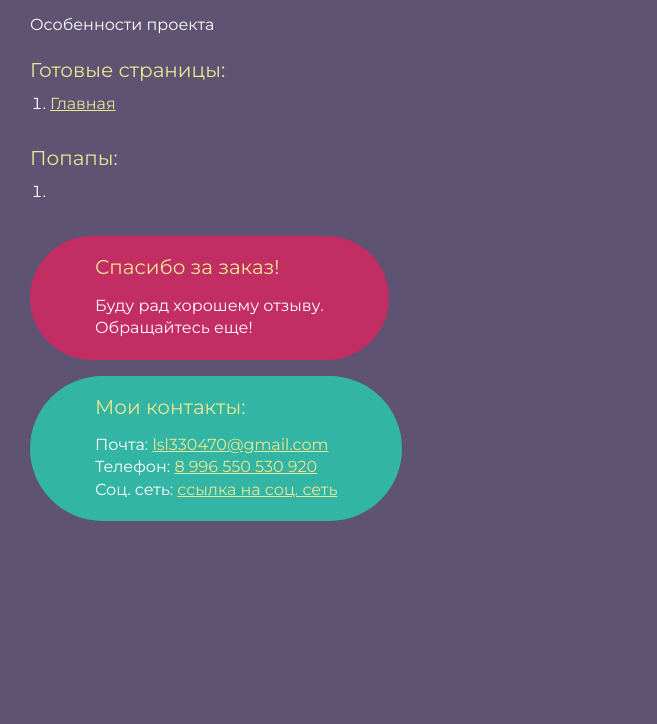
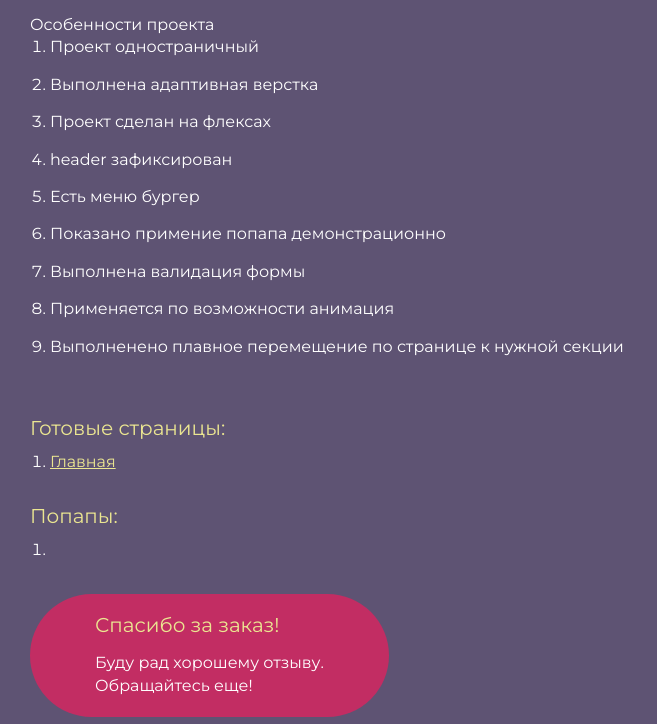
Before and after one commit to SergeiLSL/hotelLanding, a website built with webpack: page src/index.html in a window 1280 px wide. Shown: the part 76-800 px from the top of the page, without its empty margins (0-657 px from the left). Built offline with nearby package versions, Linux system fonts and the light colour scheme.

Commit message:
валидация????

```diff
--- a/src/index.html
+++ b/src/index.html
@@ -12,6 +12,17 @@
       <h1>Верстка «HotelLandingPage»</h1>
       <div class="rootpage__info">
          Особенности проекта
+         <ol class="rootpage__list">
+            <li>Проект одностраничный</li>
+            <li>Выполнена адаптивная верстка</li>
+            <li>Проект сделан на флексах</li>
+            <li>header зафиксирован</li>
+            <li>Есть меню бургер</li>
+				<li>Показано примение попапа демонстрационно</li>
+            <li>Выполнена валидация формы</li>
+            <li>Применяется по возможности анимация</li>
+            <li>Выполненено плавное перемещение по странице к нужной секции</li>
+         </ol>
       </div>
       <h2>Готовые страницы:</h2>
       <ol class="rootpage__list">
```
Also changed, not shown: README.txt (added).
